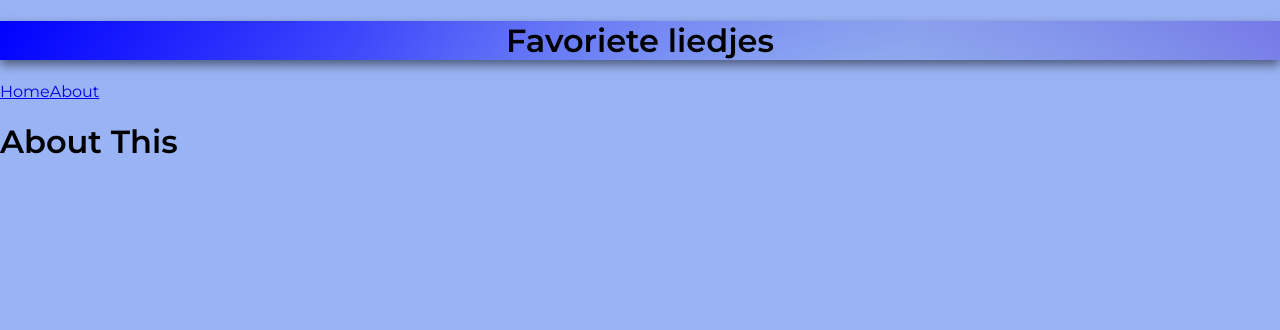
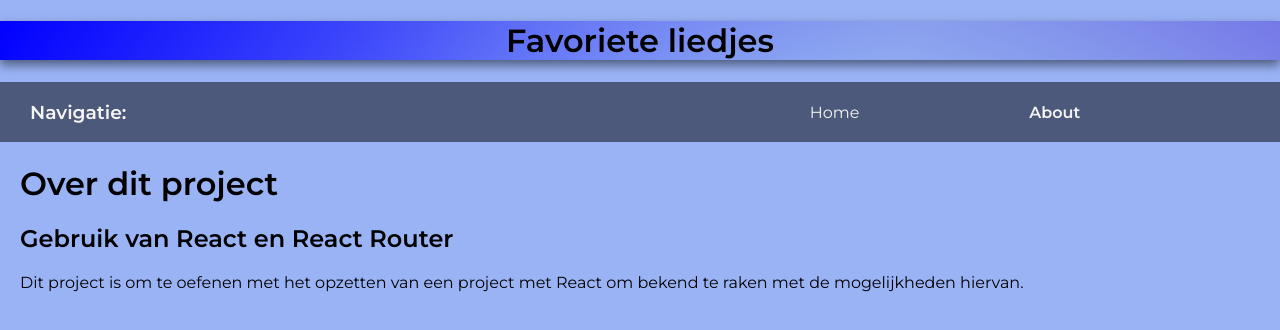
Before and after one commit to dpendjol/dominique_pendjol_lil-playlist, a React (Create React App) app: page /about in a window 1280 px wide. Shown: the top 330 px of the page. Built offline with nearby package versions, Linux system fonts and the light colour scheme.

Commit message:
react-router-dom geimplementeerd in de pagina

```diff
--- /dev/null
+++ b/src/components/About/About.css
@@ -0,0 +1,3 @@
+.about__container {
+    padding: 0 20px;
+}
--- a/src/components/About/index.js
+++ b/src/components/About/index.js
@@ -1,6 +1,18 @@
+import './About.css'
+
 const About = () => {
     return (
-    <h1> About This </h1>
+    <div className="about__container">
+        <h1 className="about__title">
+            Over dit project
+        </h1>
+        <h2 className="about__subtitle">
+            Gebruik van React en React Router
+        </h2>
+        <p className="about__paragraph">
+            Dit project is om te oefenen met het opzetten van een project met React om bekend te raken met de mogelijkheden hiervan.
+        </p>
+    </div>
     )
 }
 
--- /dev/null
+++ b/src/components/Nav/Nav.css
@@ -0,0 +1,41 @@
+.navigation {
+    padding: 0 30px;
+    display: flex;
+    justify-content: space-between;
+    align-items: center;
+    min-height: 3rem;
+    margin: 0 auto;
+
+    background-color: rgba(0, 0, 0, 0.5);
+    color: whitesmoke;
+}
+
+.navigation h3 {
+
+}
+
+.navigation__list {
+    display: flex;
+    width: 50%;
+    justify-content: space-evenly;
+    align-items: center;
+    list-style: none;
+}
+
+.navigation__item {
+    margin: 0;
+}
+
+.navigation__item--active {
+    font-weight: bold;
+
+}
+
+.navigation__list a {
+    text-decoration: none;
+    color: inherit;
+}
+
+.navigation__list  a:hover {
+    font-style: italic;
+}
--- a/src/components/Nav/index.js
+++ b/src/components/Nav/index.js
@@ -1,13 +1,23 @@
 import React from 'react'
 
+import './Nav.css'
 import {NavLink} from 'react-router-dom'
 
 const Nav = () => {
     return (
-        <div>
-            <NavLink to='/'>Home</NavLink>
-            <NavLink to='/about'>About</NavLink>
-        </div>
+        <nav className="navigation">
+            <h3>Navigatie:</h3>
+            <ul className="navigation__list">
+                <NavLink exact to='/' activeClassName="navigation__item--active">
+                    <li className="navigation__item">Home</li>
+                </NavLink>
+                <NavLink to='/about' activeClassName="navigation__item--active">
+                    <li className="navigation__item">
+                        About
+                    </li>
+                </NavLink>
+            </ul>
+        </nav>
     )
 }
 
```
